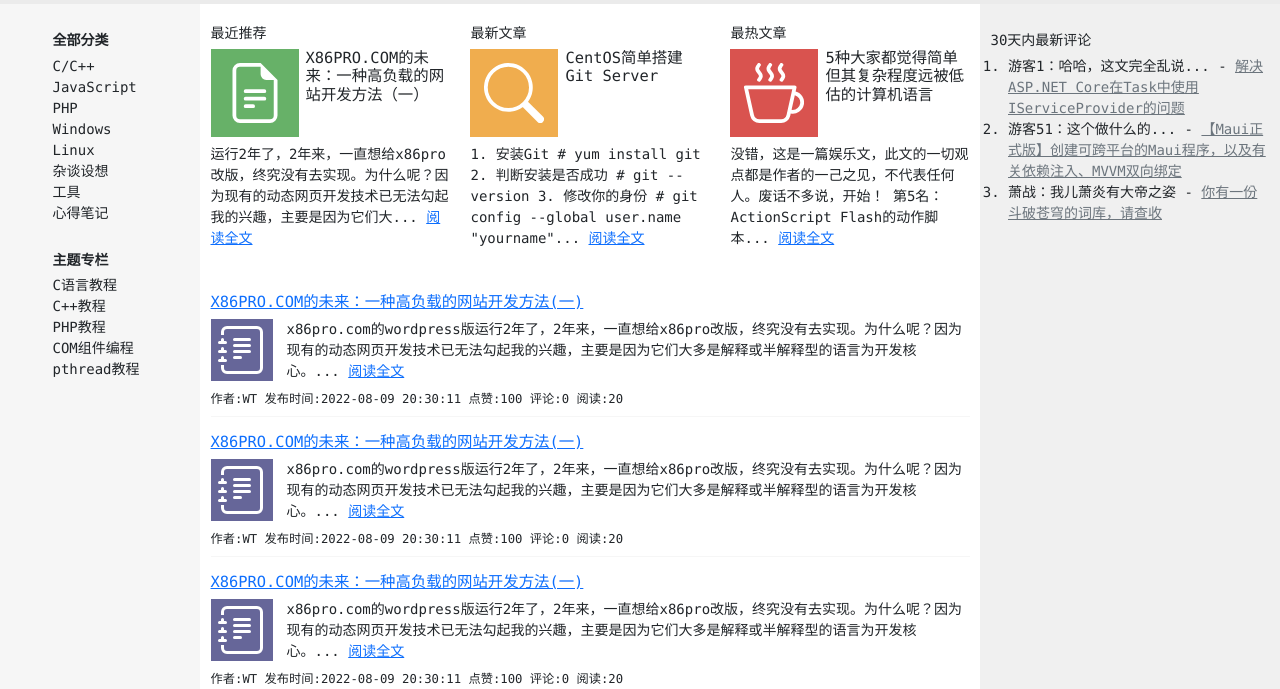
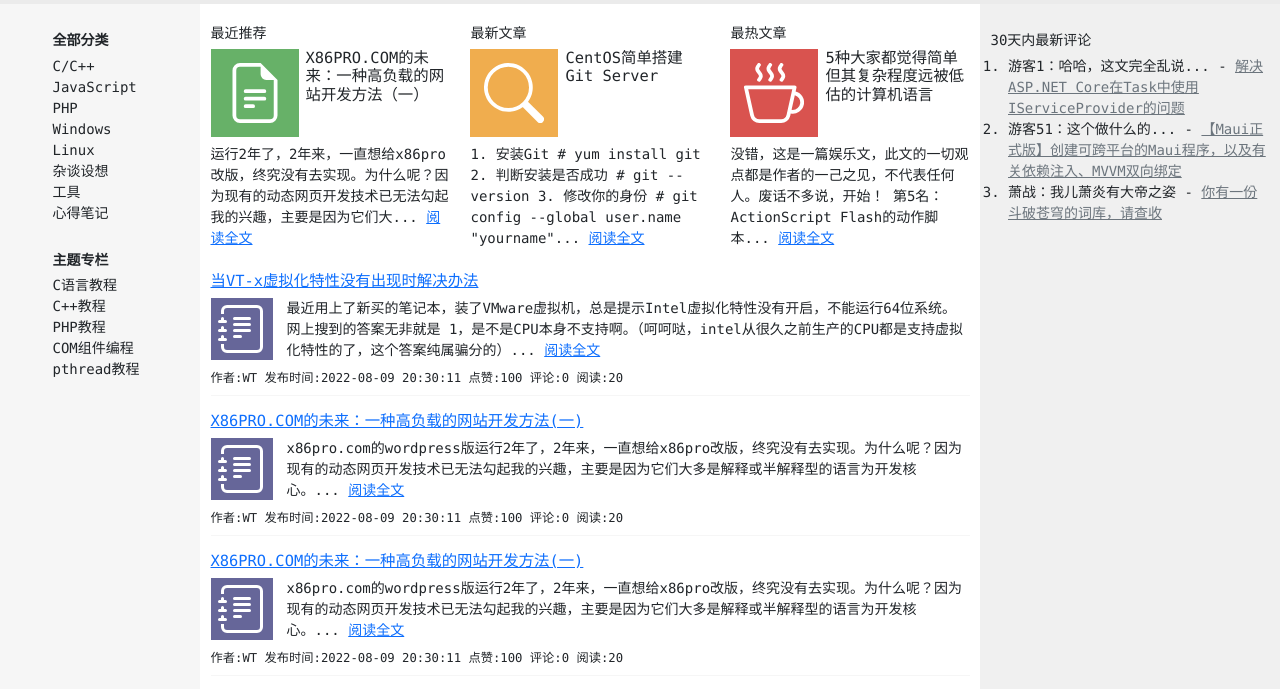
Before and after one commit to fastdo/blog, a plain HTML site: page index.html in a window 1280 px wide. Shown: the part 81-770 px from the top of the page. Drawn offline with Linux system fonts and the light colour scheme.

Commit message:
Signed-off-by: WT <zth555@qq.com>

```diff
--- a/index.html
+++ b/index.html
@@ -167,15 +167,16 @@
                     </div>
                 </div>
 
-                <div class="mt-5 pb-2" style="border-bottom: 1px solid #f6f6f6;">
-                    <h5><a href="#" style="font-size: 1.1rem;">X86PRO.COM的未来：一种高负载的网站开发方法(一)</a></h5>
+                <div class="mt-4 pb-2" style="border-bottom: 1px solid #f6f6f6;">
+                    <h5><a href="#" style="font-size: 1.1rem;">当VT-x虚拟化特性没有出现时解决办法</a></h5>
                     <div>
                         <div style="float: left; background-color: #666699; color: white;" class="p-2 me-3 mb-2"><svg xmlns="http://www.w3.org/2000/svg" width="48" height="48" fill="currentColor" class="bi bi-journal-text" viewBox="0 0 16 16">
   <path d="M5 10.5a.5.5 0 0 1 .5-.5h2a.5.5 0 0 1 0 1h-2a.5.5 0 0 1-.5-.5zm0-2a.5.5 0 0 1 .5-.5h5a.5.5 0 0 1 0 1h-5a.5.5 0 0 1-.5-.5zm0-2a.5.5 0 0 1 .5-.5h5a.5.5 0 0 1 0 1h-5a.5.5 0 0 1-.5-.5zm0-2a.5.5 0 0 1 .5-.5h5a.5.5 0 0 1 0 1h-5a.5.5 0 0 1-.5-.5z"/>
   <path d="M3 0h10a2 2 0 0 1 2 2v12a2 2 0 0 1-2 2H3a2 2 0 0 1-2-2v-1h1v1a1 1 0 0 0 1 1h10a1 1 0 0 0 1-1V2a1 1 0 0 0-1-1H3a1 1 0 0 0-1 1v1H1V2a2 2 0 0 1 2-2z"/>
   <path d="M1 5v-.5a.5.5 0 0 1 1 0V5h.5a.5.5 0 0 1 0 1h-2a.5.5 0 0 1 0-1H1zm0 3v-.5a.5.5 0 0 1 1 0V8h.5a.5.5 0 0 1 0 1h-2a.5.5 0 0 1 0-1H1zm0 3v-.5a.5.5 0 0 1 1 0v.5h.5a.5.5 0 0 1 0 1h-2a.5.5 0 0 1 0-1H1z"/>
 </svg></div>
-                        <div>x86pro.com的wordpress版运行2年了，2年来，一直想给x86pro改版，终究没有去实现。为什么呢？因为现有的动态网页开发技术已无法勾起我的兴趣，主要是因为它们大多是解释或半解释型的语言为开发核心。... <a href="#">阅读全文</a></div>
+                        <div>最近用上了新买的笔记本，装了VMware虚拟机，总是提示Intel虚拟化特性没有开启，不能运行64位系统。网上搜到的答案无非就是
+1，是不是CPU本身不支持啊。（呵呵哒，intel从很久之前生产的CPU都是支持虚拟化特性的了，这个答案纯属骗分的）... <a href="#">阅读全文</a></div>
                         <div class="clearfix"></div>
                     </div>
                     <small>
```
